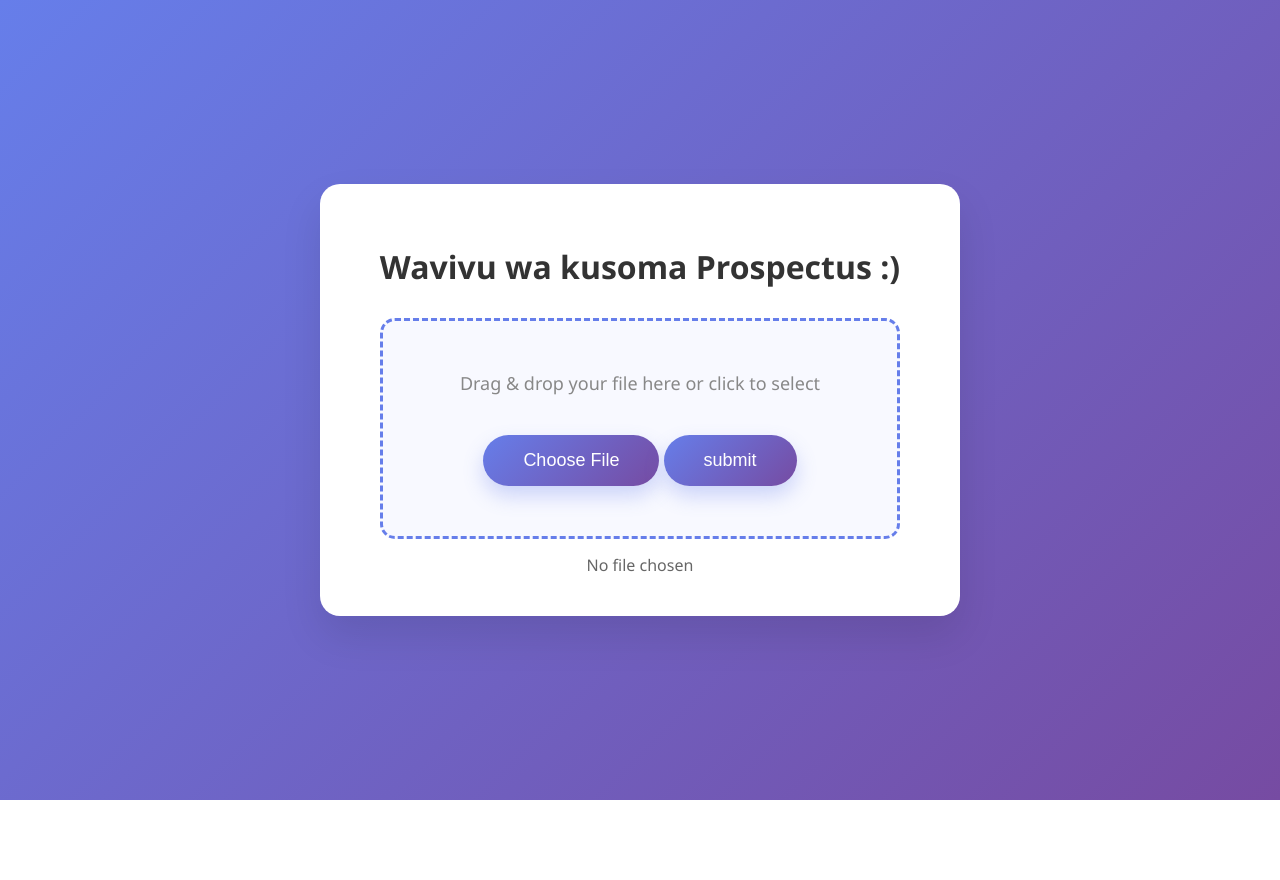
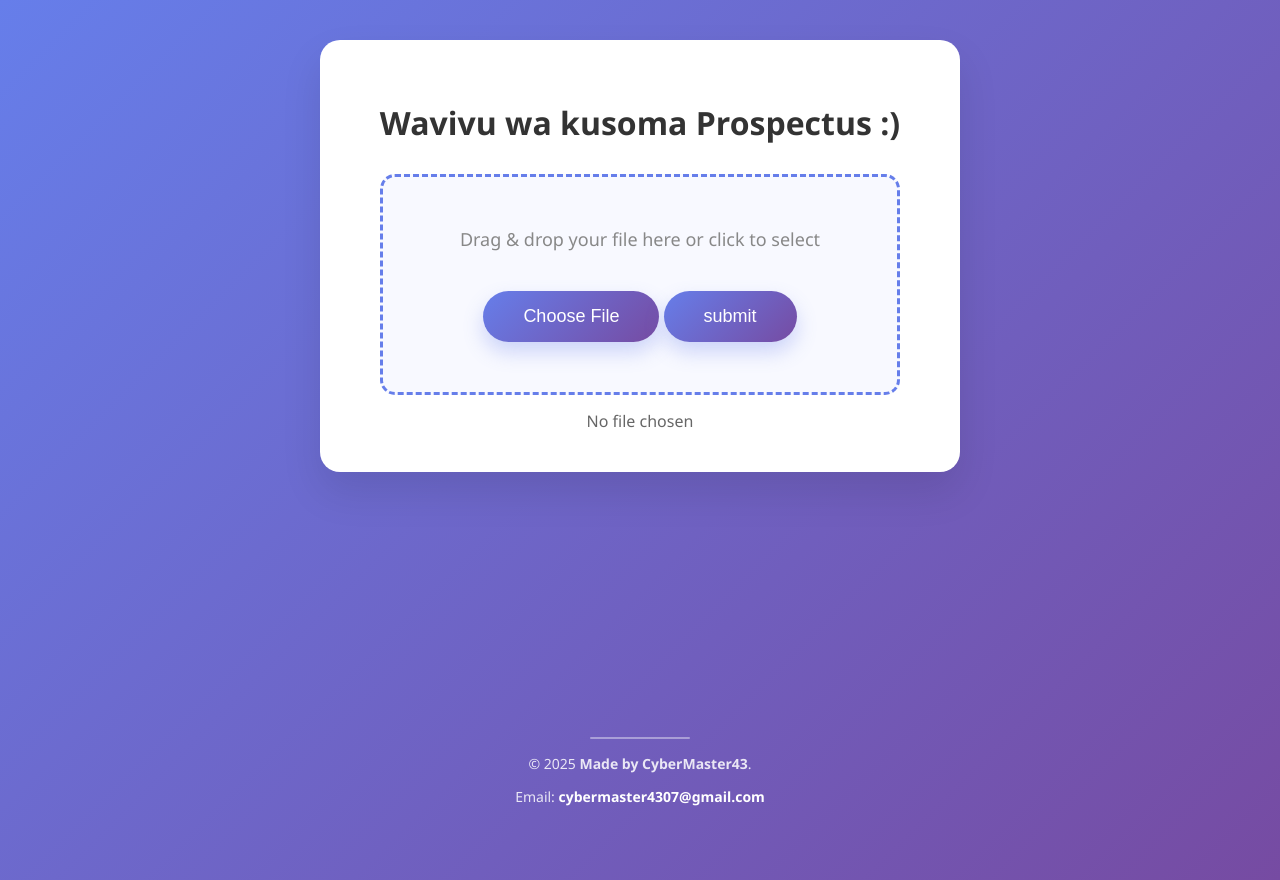
Before and after one commit to wenses/ProspReader1, a Flask app: page / in a window 1280 px wide. Before the commit the page ends 800 px from the top, so only its background shows below. Run offline with Flask 3, Linux system fonts and the light colour scheme.

Commit message:
new footer

```diff
--- a/templates/index.html
+++ b/templates/index.html
@@ -8,11 +8,13 @@
         body {
             font-family: 'Segoe UI', Tahoma, Geneva, Verdana, sans-serif;
             background: linear-gradient(135deg, #667eea 0%, #764ba2 100%);
-            height: 100vh;
+            min-height: 100vh;
             display: flex;
+            flex-direction: column;
             justify-content: center;
             align-items: center;
             margin: 0;
+            padding: 40px 20px;
         }
         .upload-container {
             background: white;
@@ -21,6 +23,7 @@
             box-shadow: 0 20px 40px rgba(0,0,0,0.1);
             text-align: center;
             min-width: 380px;
+            margin-bottom: 40px;
         }
         h1 { color: #333; margin-bottom: 30px; }
         .upload-area {
@@ -55,12 +58,35 @@
         .success { color: #4CAF50; }
         .error { color: #f44336; }
         input[type="file"] { display: none; }
+
+        /* Footer Styles */
+        footer {
+            margin-top: auto;
+            text-align: center;
+            color: rgba(255, 255, 255, 0.85);
+            font-size: 14px;
+            padding: 20px;
+        }
+        footer a {
+            color: #fff;
+            text-decoration: none;
+            font-weight: 600;
+        }
+        footer a:hover {
+            text-decoration: underline;
+        }
+        .footer-line {
+            width: 100px;
+            height: 2px;
+            background: rgba(255, 255, 255, 0.4);
+            margin: 15px auto;
+            border-radius: 2px;
+        }
     </style>
 </head>
 <body>
     <div class="upload-container">
         <h1>Wavivu wa kusoma Prospectus :)</h1>
-
         <form id="uploadForm" method="POST" action="/uploader" enctype="multipart/form-data">
             <div class="upload-area" id="uploadArea">
                 <p style="margin: 0 0 20px 0; color: #888; font-size: 18px;">
@@ -75,18 +101,28 @@
         </form>
     </div>
 
+    <!-- Footer with Copyright -->
+    <footer>
+        <div class="footer-line"></div>
+        <p>&copy; <span id="year"></span> <b>Made by CyberMaster43</b>.</p>
+        <p>Email:<span style="color: #e91e63;"></span> <a href="mailto:cybermaster4307@gmail.com">cybermaster4307@gmail.com</a></p>
+    </footer>
+
     <script>
+        // Auto update copyright year
+        document.getElementById('year').textContent = new Date().getFullYear();
+
         const uploadArea = document.getElementById('uploadArea');
         const fileInput = document.getElementById('fileInput');
         const fileName = document.getElementById('fileName');
         const status = document.getElementById('status');
         const selectBtn = document.getElementById('selectBtn');
 
-        // Click anywhere in the area to open file picker
-        //uploadArea.addEventListener('click', () => fileInput.click());
-        selectBtn.addEventListener('click', (e) => { e.stopPropagation(); fileInput.click(); });
+        selectBtn.addEventListener('click', (e) => {
+            e.stopPropagation();
+            fileInput.click();
+        });
 
-        // Show selected file name
         fileInput.addEventListener('change', () => {
             if (fileInput.files.length > 0) {
                 const file = fileInput.files[0];
@@ -95,7 +131,6 @@
             }
         });
 
-        // Drag & drop visual feedback
         ['dragover', 'dragenter'].forEach(event => {
             uploadArea.addEventListener(event, (e) => {
                 e.preventDefault();
@@ -115,7 +150,6 @@
             e.preventDefault();
             uploadArea.style.backgroundColor = '#f8f9ff';
             uploadArea.style.borderColor = '#667eea';
-
             if (e.dataTransfer.files.length) {
                 fileInput.files = e.dataTransfer.files;
                 if (fileInput.files[0]) {
@@ -123,19 +157,16 @@
                     fileName.textContent = `Selected: ${file.name} (${(file.size / 1024 / 1024).toFixed(2)} MB)`;
                     fileName.style.color = "#4CAF50";
                 }
-                // Auto submit on drop
                 document.getElementById('uploadForm').submit();
             }
         });
 
-        // Handle form submission with nice feedback
         document.getElementById('uploadForm').addEventListener('submit', function(e) {
             if (!fileInput.files.length) {
-                //e.preventDefault();
                 status.innerHTML = '<span class="error">Please select a file first!</span>';
-                return;
+            } else {
+                status.innerHTML = '<span style="color:#667eea;">Uploading...</span>';
             }
-            status.innerHTML = '<span style="color:#667eea;">Uploading...</span>';
         });
     </script>
 </body>
```
